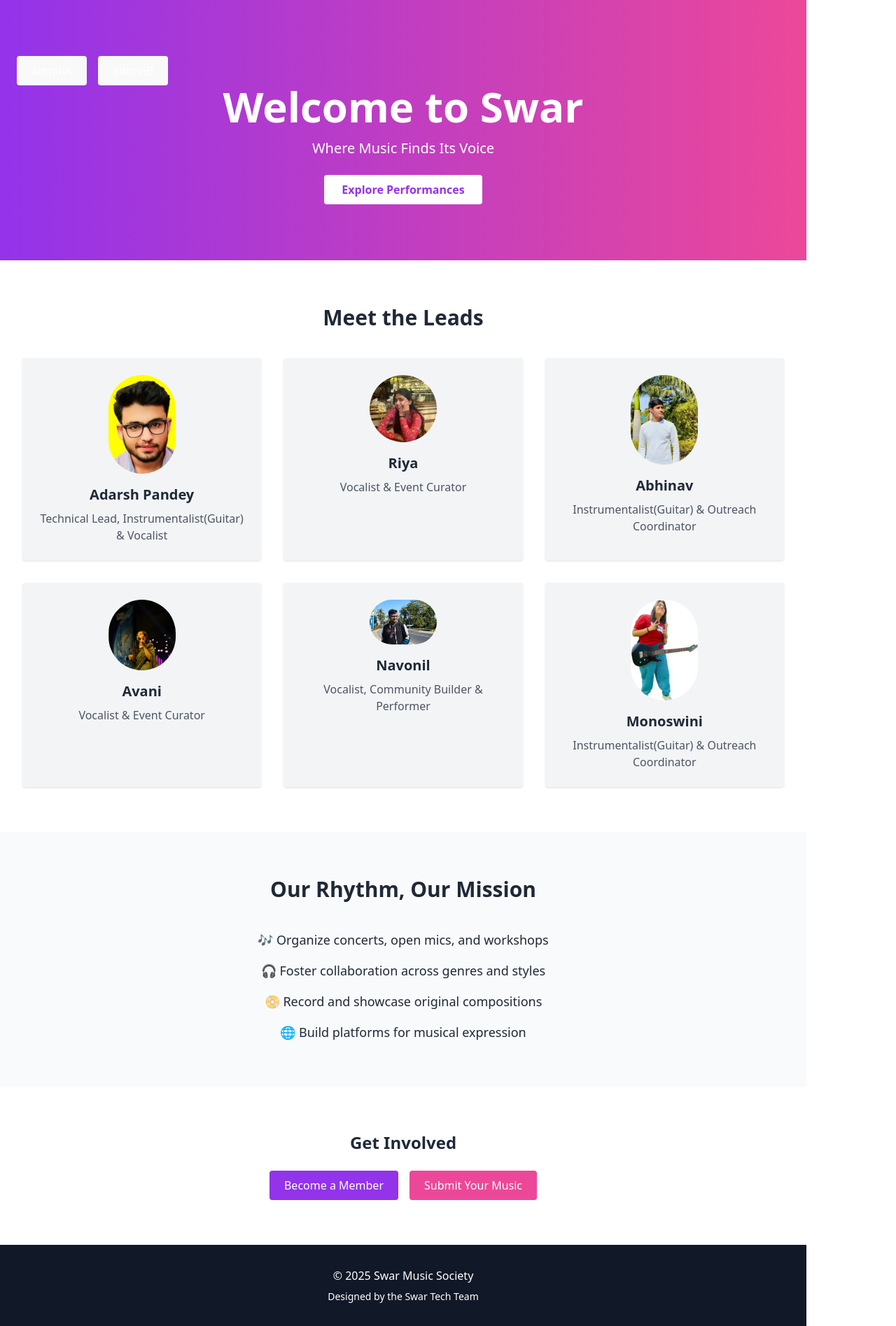
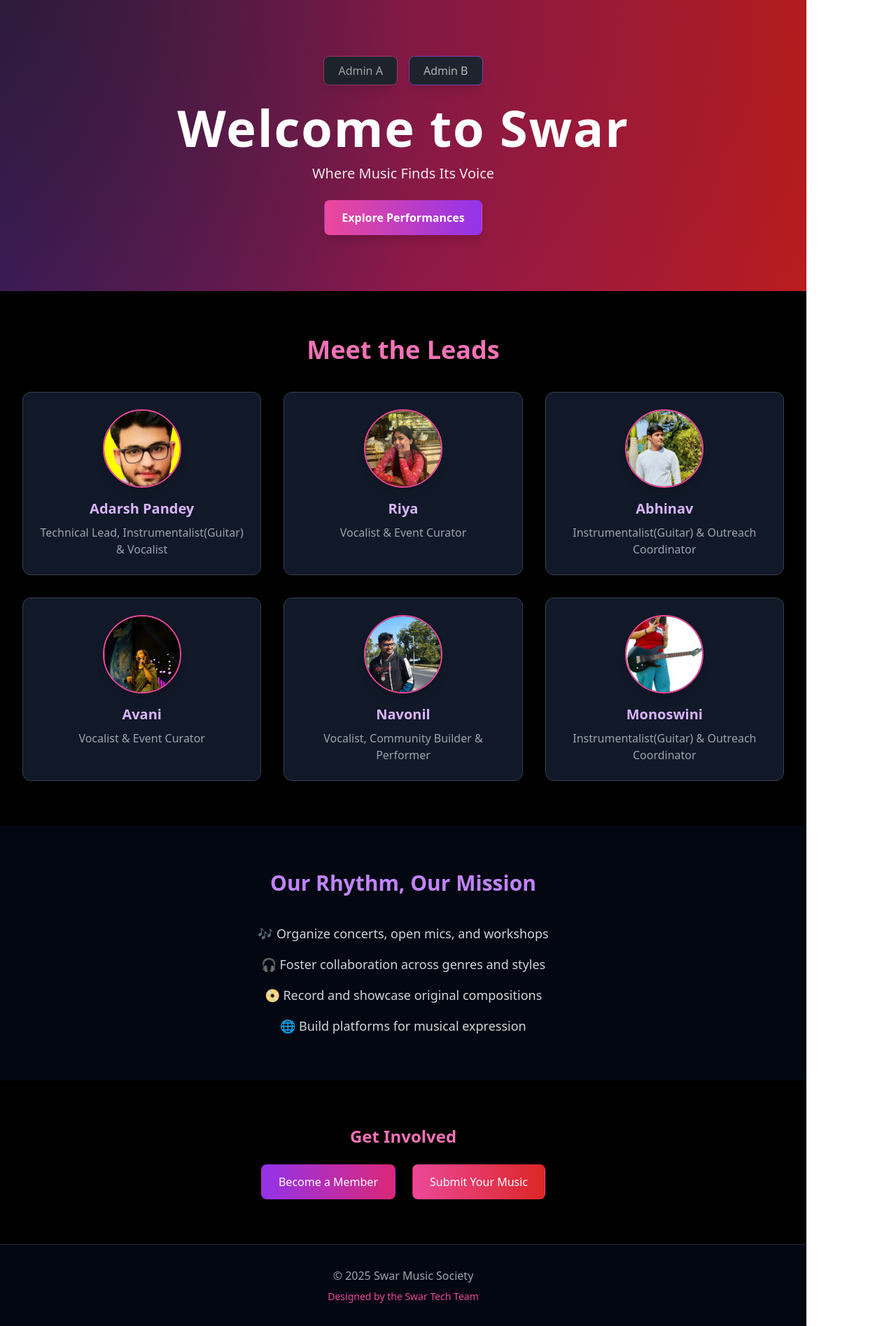
Before and after one commit to Adarsh1442005/swarfrontend, a React (Vite) app: page / in a window 1280 px wide. Shown: the whole page at 70% size. Built offline with nearby package versions, Linux system fonts and the light colour scheme.

Commit message:
Update home.jsx

```diff
--- a/src/home.jsx
+++ b/src/home.jsx
@@ -6,14 +6,14 @@ import pic3 from './mic.jpg';
 import pic4 from './riya.jpg';
 import navonil from './navonil.jpg';
 import mono from './mono.jpg';
+
 const presidents = [
   { name: 'Adarsh Pandey', role: 'Technical Lead, Instrumentalist(Guitar) & Vocalist', image: pic3 },
-  { name: 'Riya', role: 'Vocalist & Event Curator' ,image:pic4 },
+  { name: 'Riya', role: 'Vocalist & Event Curator', image: pic4 },
   { name: 'Abhinav', role: 'Instrumentalist(Guitar) & Outreach Coordinator', image: pic },
   { name: 'Avani', role: 'Vocalist & Event Curator', image: pic2 },
-  { name: 'Navonil', role: 'Vocalist, Community Builder & Performer',image:navonil },
-  {name:'Monoswini', role:'Instrumentalist(Guitar) & Outreach Coordinator',image:mono}
-
+  { name: 'Navonil', role: 'Vocalist, Community Builder & Performer', image: navonil },
+  { name: 'Monoswini', role: 'Instrumentalist(Guitar) & Outreach Coordinator', image: mono }
 ];
 
 export function SwarHomePage() {
@@ -22,67 +22,71 @@ export function SwarHomePage() {
   const member = () => navigate('/membership');
   const music = () => navigate('/music');
   const perform = () => navigate('/perform');
-  const admin=()=>{
-    navigate('/admin');
-  }
-  const adminb=()=>{
-    navigate("/adminb");
-  }
+  const admin = () => navigate('/admin');
+  const adminb = () => navigate('/adminb');
 
   return (
-    <div className="bg-white text-gray-800 font-sans">
+    <div className="bg-black text-gray-200 font-sans min-h-screen">
       {/* Hero Section */}
-      <section className="bg-gradient-to-r from-purple-600 to-pink-500 text-white py-20 px-6 text-center">
-        <div class="flex flex-row space-x-4">
-        <button
+      <section className="bg-gradient-to-r from-purple-900 via-pink-700 to-red-700 text-white py-20 px-6 text-center relative overflow-hidden">
+        <div className="absolute inset-0 bg-[radial-gradient(circle_at_top_left,_#1a1a1a,_transparent)] opacity-70"></div>
+
+        <div className="flex flex-row justify-center space-x-4 mb-6">
+          <button
             onClick={admin}
-            className="bg-black-500 text-white px-5 py-2 rounded hover:bg-pink-600 transition w-full sm:w-auto"
+            className="bg-gray-800 text-white px-5 py-2 rounded-lg border border-pink-500 hover:bg-pink-600 transition shadow-lg"
           >
-            adminA
+            Admin A
           </button>
           <button
             onClick={adminb}
-            className="bg-black-500 text-white px-5 py-2 rounded hover:bg-pink-600 transition w-full sm:w-auto"
+            className="bg-gray-800 text-white px-5 py-2 rounded-lg border border-purple-500 hover:bg-purple-600 transition shadow-lg"
           >
-            adminB
+            Admin B
           </button>
-          </div>
-        <div className="container mx-auto">
-          <h1 className="text-4xl md:text-6xl font-bold mb-4">Welcome to Swar</h1>
-          <p className="text-lg md:text-xl mb-6">Where Music Finds Its Voice</p>
+        </div>
+
+        <div className="container mx-auto relative z-10">
+          <h1 className="text-5xl md:text-7xl font-extrabold mb-4 tracking-wide neon-text">
+            Welcome to Swar
+          </h1>
+          <p className="text-lg md:text-xl mb-6 opacity-90">Where Music Finds Its Voice</p>
           <button
             onClick={perform}
-            className="bg-white text-purple-600 font-semibold px-6 py-2 rounded hover:bg-gray-100 transition"
+            className="bg-gradient-to-r from-pink-500 to-purple-600 text-white font-semibold px-6 py-3 rounded-lg hover:scale-105 transition transform shadow-lg"
           >
             Explore Performances
           </button>
         </div>
       </section>
 
-      {/* Presidents Section */}
+      {/* Leads Section */}
       <section className="py-16 px-4 sm:px-6 lg:px-8 max-w-6xl mx-auto">
-        <h2 className="text-3xl font-bold text-center mb-10">Meet the Leads</h2>
+        <h2 className="text-4xl font-bold text-center mb-10 text-pink-400">Meet the Leads</h2>
         <div className="grid grid-cols-1 sm:grid-cols-2 md:grid-cols-3 gap-8">
           {presidents.map((person) => (
-            <div key={person.name} className="bg-gray-100 p-6 rounded shadow hover:shadow-lg transition text-center">
+            <div
+              key={person.name}
+              className="bg-gray-900 p-6 rounded-xl shadow-lg hover:shadow-pink-500/50 transition text-center border border-gray-700 backdrop-blur-lg"
+            >
               {person.image && (
                 <img
                   src={person.image}
                   alt={person.name}
-                  className="w-24 h-30 mx-auto rounded-full object-cover mb-4"
+                  className="w-28 h-28 mx-auto rounded-full object-cover mb-4 border-2 border-pink-500 shadow-lg"
                 />
               )}
-              <h3 className="text-xl font-semibold mb-2">{person.name}</h3>
-              <p className="text-gray-600">{person.role}</p>
+              <h3 className="text-xl font-semibold mb-2 text-purple-300">{person.name}</h3>
+              <p className="text-gray-400">{person.role}</p>
             </div>
           ))}
         </div>
       </section>
 
       {/* Mission Section */}
-      <section className="bg-gray-50 py-16 px-4 sm:px-6 lg:px-8">
-        <h2 className="text-3xl font-bold text-center mb-10">Our Rhythm, Our Mission</h2>
-        <ul className="max-w-3xl mx-auto space-y-4 text-lg text-center">
+      <section className="bg-gray-950 py-16 px-4 sm:px-6 lg:px-8">
+        <h2 className="text-3xl font-bold text-center mb-10 text-purple-400">Our Rhythm, Our Mission</h2>
+        <ul className="max-w-3xl mx-auto space-y-4 text-lg text-center text-gray-300">
           <li>🎶 Organize concerts, open mics, and workshops</li>
           <li>🎧 Foster collaboration across genres and styles</li>
           <li>📀 Record and showcase original compositions</li>
@@ -92,29 +96,27 @@ export function SwarHomePage() {
 
       {/* CTA Section */}
       <section className="py-16 px-4 sm:px-6 lg:px-8 text-center">
-        <h2 className="text-2xl font-bold mb-6">Get Involved</h2>
-        <div className="flex flex-col sm:flex-row justify-center items-center gap-4">
+        <h2 className="text-2xl font-bold mb-6 text-pink-400">Get Involved</h2>
+        <div className="flex flex-col sm:flex-row justify-center items-center gap-6">
           <button
             onClick={member}
-            className="bg-purple-600 text-white px-5 py-2 rounded hover:bg-purple-700 transition w-full sm:w-auto"
+            className="bg-gradient-to-r from-purple-600 to-pink-600 text-white px-6 py-3 rounded-lg hover:scale-105 transition transform shadow-lg"
           >
             Become a Member
           </button>
           <button
             onClick={music}
-            className="bg-pink-500 text-white px-5 py-2 rounded hover:bg-pink-600 transition w-full sm:w-auto"
+            className="bg-gradient-to-r from-pink-500 to-red-600 text-white px-6 py-3 rounded-lg hover:scale-105 transition transform shadow-lg"
           >
             Submit Your Music
           </button>
-
-
         </div>
       </section>
 
       {/* Footer */}
-      <footer className="bg-gray-900 text-white py-8 text-center">
+      <footer className="bg-gray-950 text-gray-400 py-8 text-center border-t border-gray-800">
         <p className="mb-2">© 2025 Swar Music Society</p>
-        <p className="text-sm">Designed by the Swar Tech Team</p>
+        <p className="text-sm text-pink-500">Designed by the Swar Tech Team</p>
       </footer>
     </div>
   );
```
